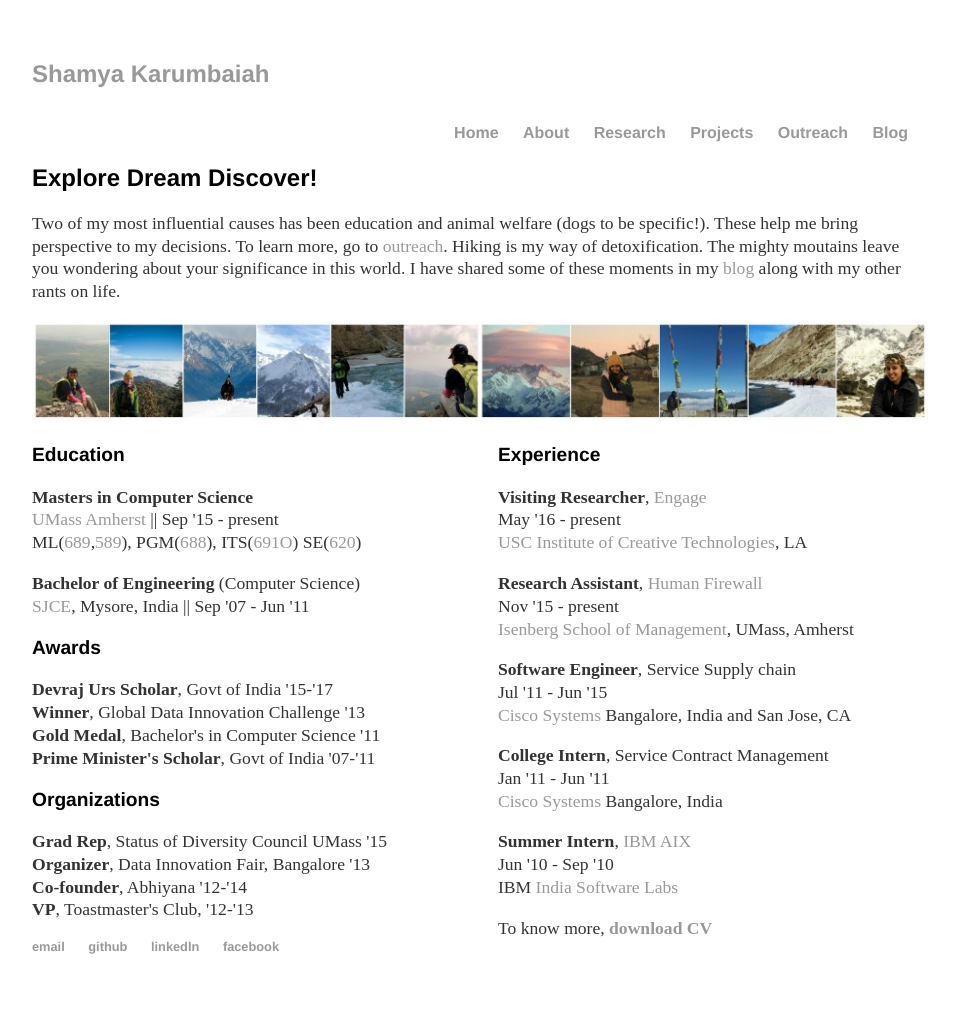
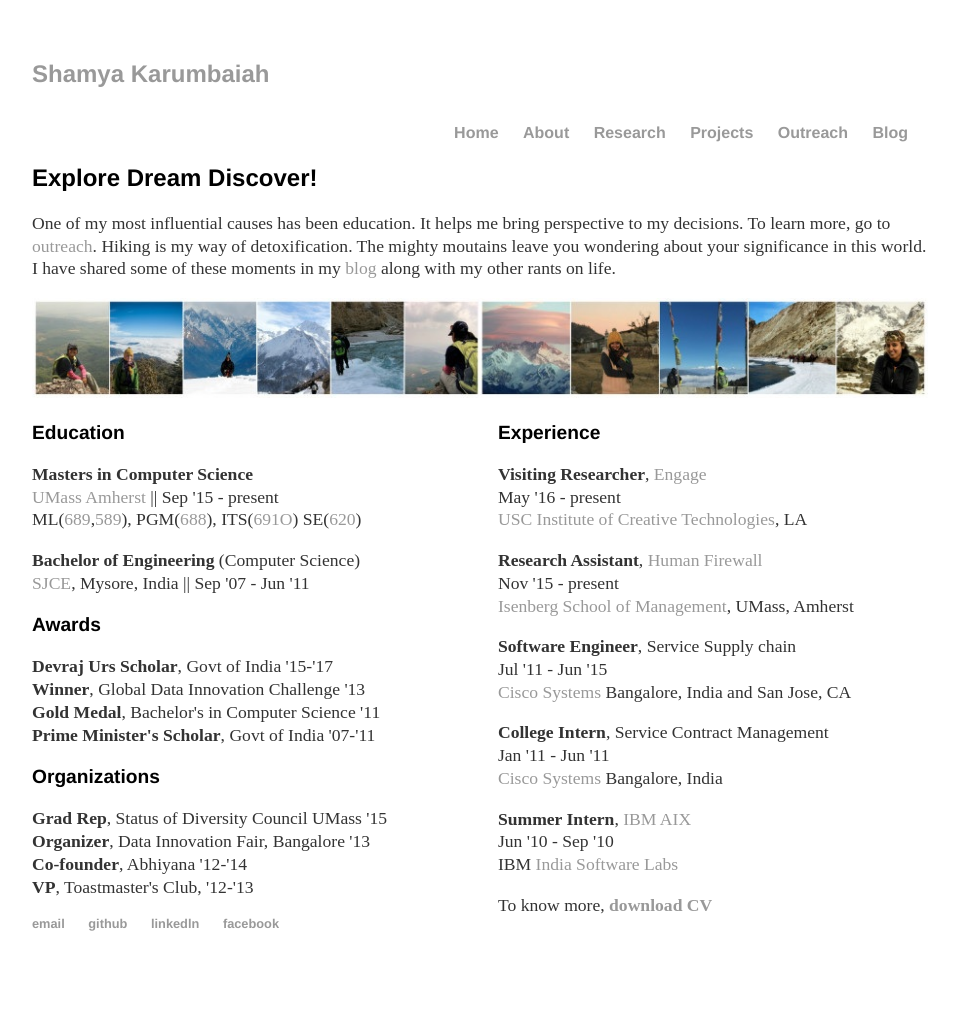
Before and after one commit to Shamya/shamyatest.github.io, a Jekyll site: the page built from about/index.html, in a window 1280 px wide. Shown: the whole page, without its empty margins (160-1117 px from the left). Built offline with Jekyll 4.4.1, drawn with Linux system fonts in a browser that asks for light colours; after the commit the page ends 991 px from its top, so only the background shows below that.

Commit message:
Update index.html

```diff
--- a/about/index.html
+++ b/about/index.html
@@ -6,7 +6,7 @@
 <h2>Explore Dream Discover!</h2>
 <p> </p>
 
-<p>Two of my most influential causes has been education and animal welfare (dogs to be specific!). These help me bring perspective to my decisions. To learn more, go to <a href="/outreach">outreach</a>. Hiking is my way of detoxification. The mighty moutains leave you wondering about your significance in this world. I have shared some of these moments in my <a href="/blog">blog</a> along with my other rants on life.</p>
+<p>One of my most influential causes has been education. It helps me bring perspective to my decisions. To learn more, go to <a href="/outreach">outreach</a>. Hiking is my way of detoxification. The mighty moutains leave you wondering about your significance in this world. I have shared some of these moments in my <a href="/blog">blog</a> along with my other rants on life.</p>
 
 <img src="/images/about.jpg" height="100%" width="100%"></img>
 
```
